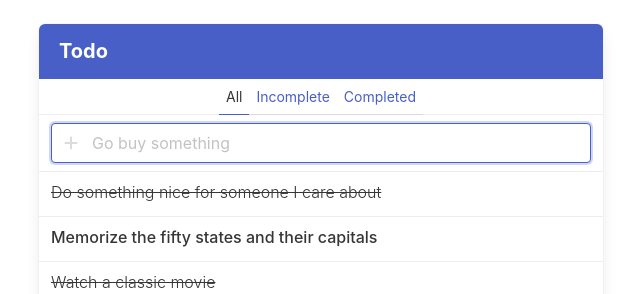
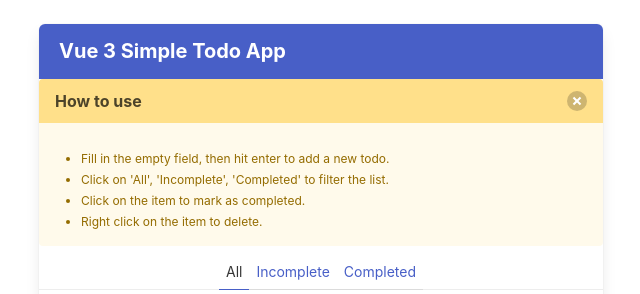
Before and after one commit to icodeerror/vue3-todo-app, a Vue app: page / in a window 1280 px wide. Shown: the top 294 px of the page, without its empty margins (319-959 px from the left). Built offline with nearby package versions, Linux system fonts and the light colour scheme.

Commit message:
Add help message and move markComplete deleteTodo to TodoView.vue from TodoItem.vue

```diff
--- /dev/null
+++ b/src/components/HelpMessage.vue
@@ -0,0 +1,26 @@
+<template>
+  <article class="message is-warning mb-2">
+    <div class="message-header">
+      <p>How to use</p>
+      <button class="delete" aria-label="delete" @click="hide"></button>
+    </div>
+    <div class="message-body content is-small">
+      <ul>
+        <li>Fill in the empty field, then hit enter to add a new todo.</li>
+        <li>Click on 'All', 'Incomplete', 'Completed' to filter the list.</li>
+        <li>Click on the item to mark as completed.</li>
+        <li>Right click on the item to delete.</li>
+      </ul>
+    </div>
+  </article>
+</template>
+
+<script setup lang="ts">
+const emit = defineEmits({
+  hidden: String
+});
+
+function hide() {
+  emit('hidden');
+}
+</script>
--- a/src/views/TodoView.vue
+++ b/src/views/TodoView.vue
@@ -1,9 +1,17 @@
 <template>
-  <main class="container my-5">
-    <div class="columns is-mobile is-centered">
+  <section class="container my-5">
+    <div class="columns is-centered">
       <div class="column is-half">
-        <article class="panel is-link">
-          <p class="panel-heading">Todo</p>
+        <article class="panel is-link ">
+          <p class="panel-heading">
+            Vue 3 Simple Todo App
+            <span class="is-pulled-right is-clickable" v-if="!isMessageShown" @click="hideMessage">
+              <i class="fa fa-info-circle"></i>
+            </span>
+          </p>
+          <Transition name="bounce">
+            <HelpMessage v-if="isMessageShown" @hidden="hideMessage" />
+          </Transition>
           <p class="panel-tabs">
             <a
                 v-for="(f, i) in filters"
@@ -23,25 +31,29 @@
           </div>
           <TransitionGroup name="list">
             <TodoItem
-              v-for="(todo, index) in filteredTodos"
+                v-for="todo in filteredTodos"
                 :key="todo.id"
                 :todo="todo"
-              :index="index"
+                @click="todosStore.markComplete(todo)"
+                @click.right.prevent="todosStore.deleteTodo(todo)"
             />
+            <!--  -->
           </TransitionGroup>
         </article>
       </div>
     </div>
-  </main>
+  </section>
   <FooterLayout />
 </template>
 
 <script setup lang="ts">
-import TodoInput from '@/components/TodoInput.vue'
-import { storeToRefs } from 'pinia'
-import { useTodos } from '@/stores/todos'
-import TodoItem from '@/components/TodoItem.vue'
-import FooterLayout from '@/components/FooterLayout.vue'
+import TodoInput from '@/components/TodoInput.vue';
+import { storeToRefs } from 'pinia';
+import { useTodos } from '@/stores/todos';
+import TodoItem from '@/components/TodoItem.vue';
+import HelpMessage from '@/components/HelpMessage.vue';
+import FooterLayout from '@/components/FooterLayout.vue';
+import { ref } from 'vue';
 
 // const TodoAll = defineAsyncComponent(() => import('@/components/TodoAll.vue'))
 // const TodoCompleted = defineAsyncComponent(() => import('@/components/TodoCompleted.vue'))
@@ -53,12 +65,17 @@ import FooterLayout from '@/components/FooterLayout.vue'
 //   TodoIncomplete
 // })
 
+const isMessageShown = ref(true);
+
+function hideMessage() {
+  isMessageShown.value = !isMessageShown.value;
+}
+
 const filters = {
   all: 'All',
   incomplete: 'Incomplete',
   completed: 'Completed'
-}
-const todosStore = useTodos()
-const { filteredTodos } = storeToRefs(todosStore)
-
+};
+const todosStore = useTodos();
+const { filteredTodos } = storeToRefs(todosStore);
 </script>
```
Lines whose indentation alone changed are shown as unchanged.
